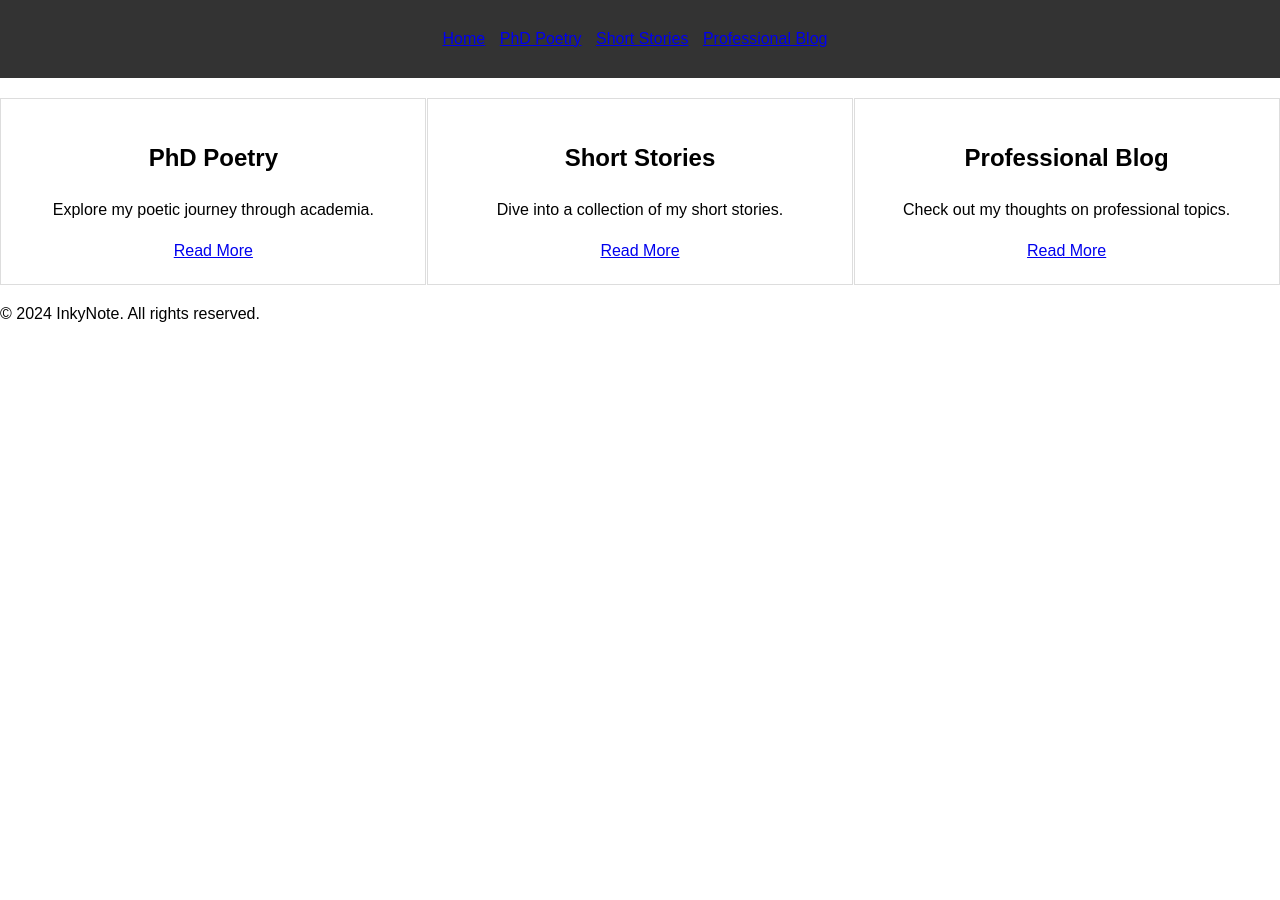
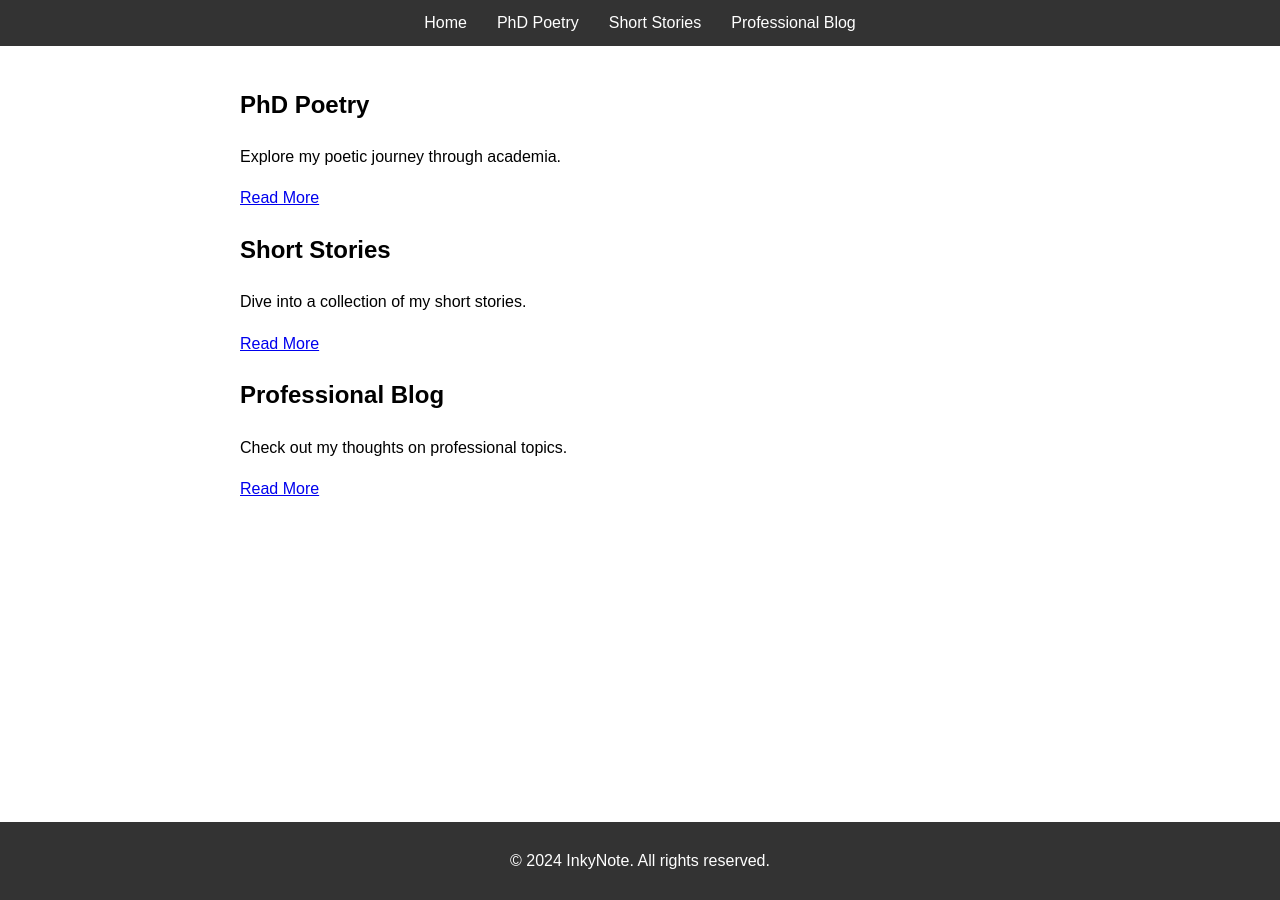
Before and after one commit to inkynote/inkynote_draft2, a Jekyll site: the page built from index.md, in a window 1280 px wide. Built offline with Jekyll 4.4.1, drawn with Linux system fonts in a browser that asks for light colours.

Commit message:
Update main.css

```diff
--- a/assets/main.css
+++ b/assets/main.css
@@ -1,13 +1,13 @@
 body {
     font-family: Arial, sans-serif;
     line-height: 1.6;
+    margin: 0;
     padding: 0;
-  margin: 0;
 }
 
 header {
-  background: #333;
-  color: #fff;
+    background-color: #333;
+    color: white;
     padding: 10px 0;
     text-align: center;
 }
@@ -15,22 +15,32 @@ header {
 nav ul {
     list-style: none;
     padding: 0;
+    margin: 0;
+    display: flex;
+    justify-content: center;
 }
 
 nav ul li {
-  display: inline;
-  margin-right: 10px;
+    margin: 0 15px;
 }
 
-.container {
-  display: flex;
-  justify-content: space-around;
-  margin-top: 20px;
+nav ul li a {
+    color: white;
+    text-decoration: none;
 }
 
-.box {
-  border: 1px solid #ddd;
+main {
     padding: 20px;
-  width: 30%;
+    max-width: 800px;
+    margin: auto;
+}
+
+footer {
+    background-color: #333;
+    color: white;
     text-align: center;
+    padding: 10px 0;
+    position: absolute;
+    width: 100%;
+    bottom: 0;
 }
```
Lines whose indentation alone changed are shown as unchanged.
